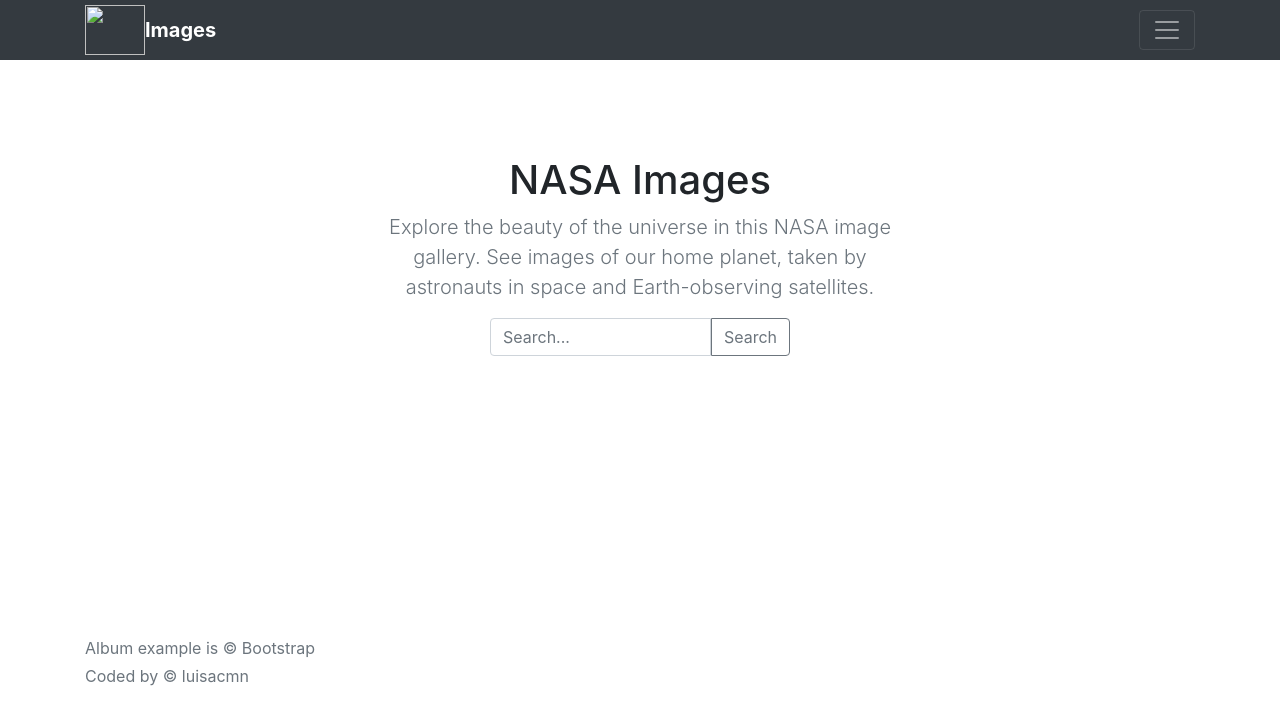
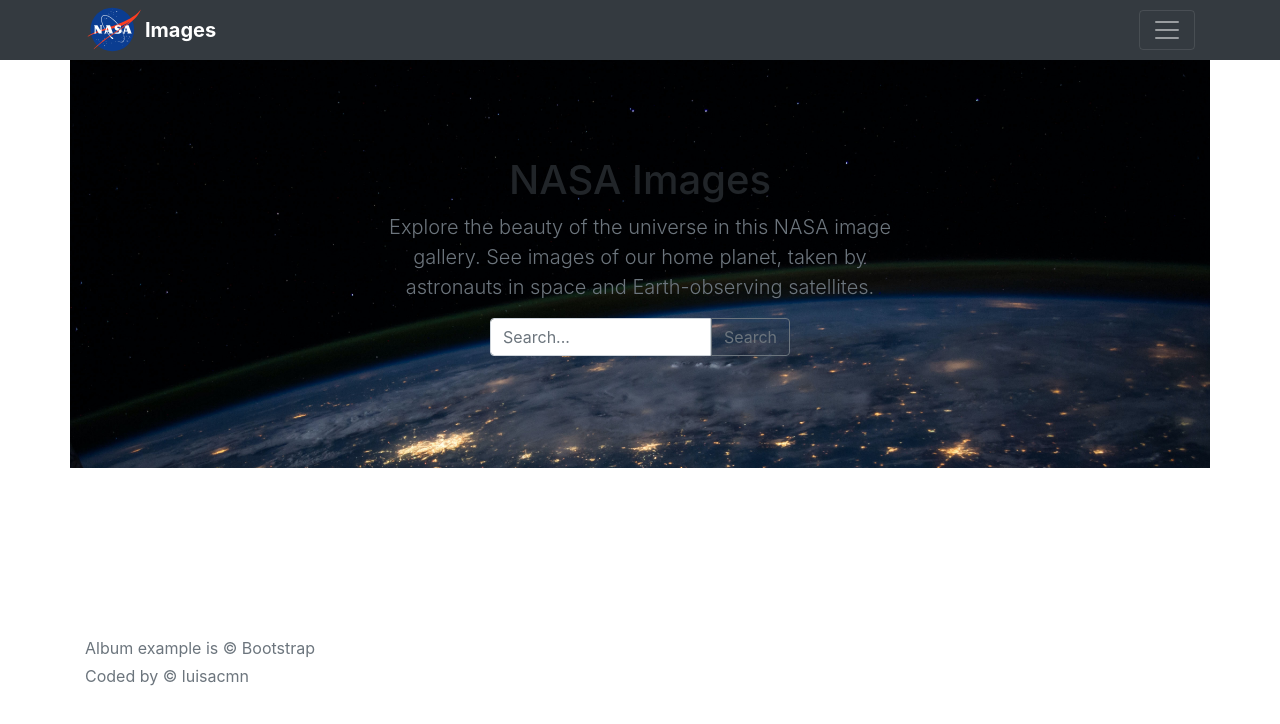
Before and after one commit to luisacmn/Nasa-gallery, a plain HTML site: page index.html in a window 1280 px wide. Drawn offline with nearby package versions, Linux system fonts and the light colour scheme; some packages are replaced by stand-ins of ours; a script that the page names is missing.

Commit message:
Add files via upload

```diff
--- a/index.html
+++ b/index.html
@@ -34,8 +34,8 @@
         </div>
         <div class="navbar navbar-dark bg-dark shadow-sm">
           <div class="container">
-            <a href="compact-gallery.html" class="navbar-brand d-flex align-items-center">
-              <img class="nasa-logo" src="image/NASA_logo.svg">
+            <a href="index.html" class="navbar-brand d-flex align-items-center">
+              <img class="nasa-logo" src="images/NASA_logo.svg">
               <strong class="text-white">Images</strong>
             </a>
             <button class="navbar-toggler" type="button" data-bs-toggle="collapse" data-bs-target="#navbarHeader" aria-controls="navbarHeader" aria-expanded="false" aria-label="Toggle navigation">
--- a/style.css
+++ b/style.css
@@ -32,7 +32,7 @@
 }
 
 #search-container{
-  background-image: url("image/nasa-Q1p7bh3SHj8-unsplash.jpg");
+  background-image: url("images/nasa-Q1p7bh3SHj8-unsplash.jpg");
   background-size: cover;
 }
 
```
